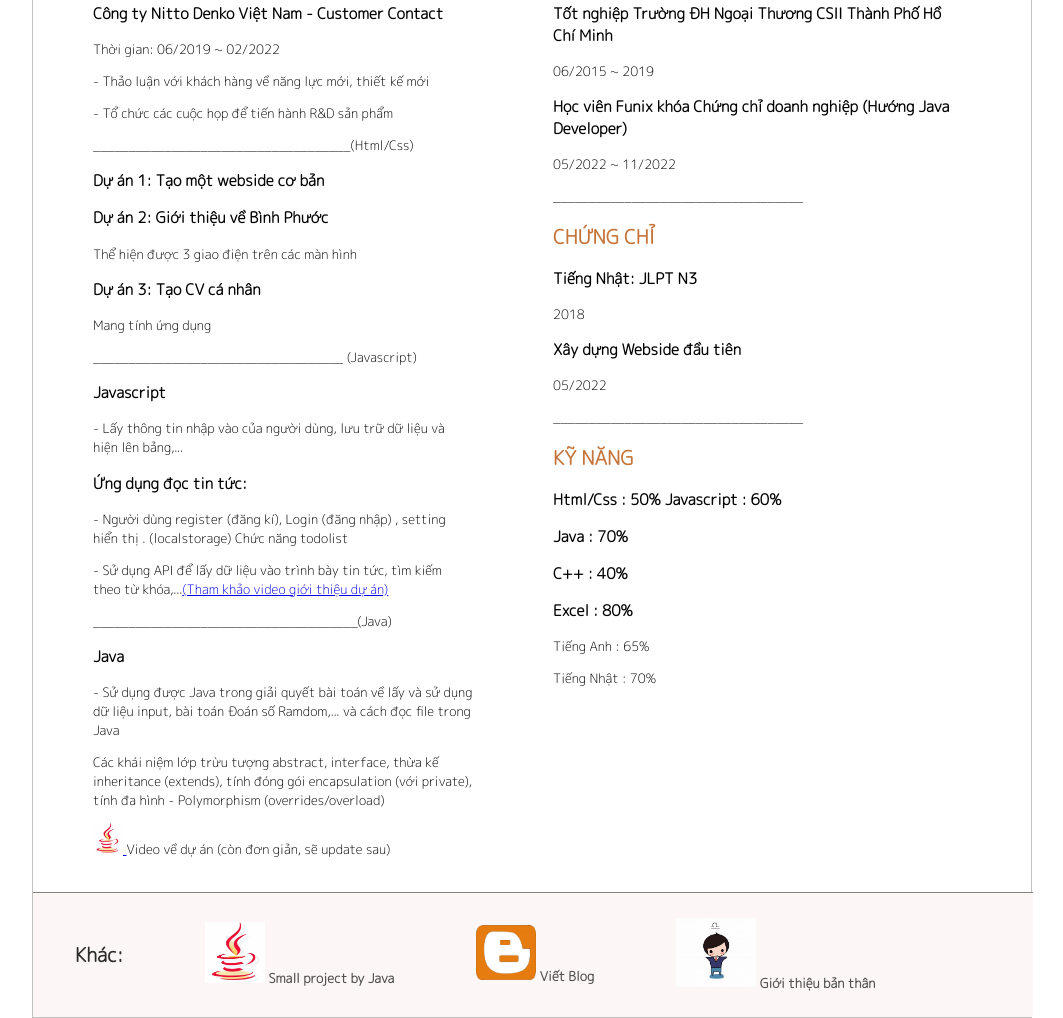
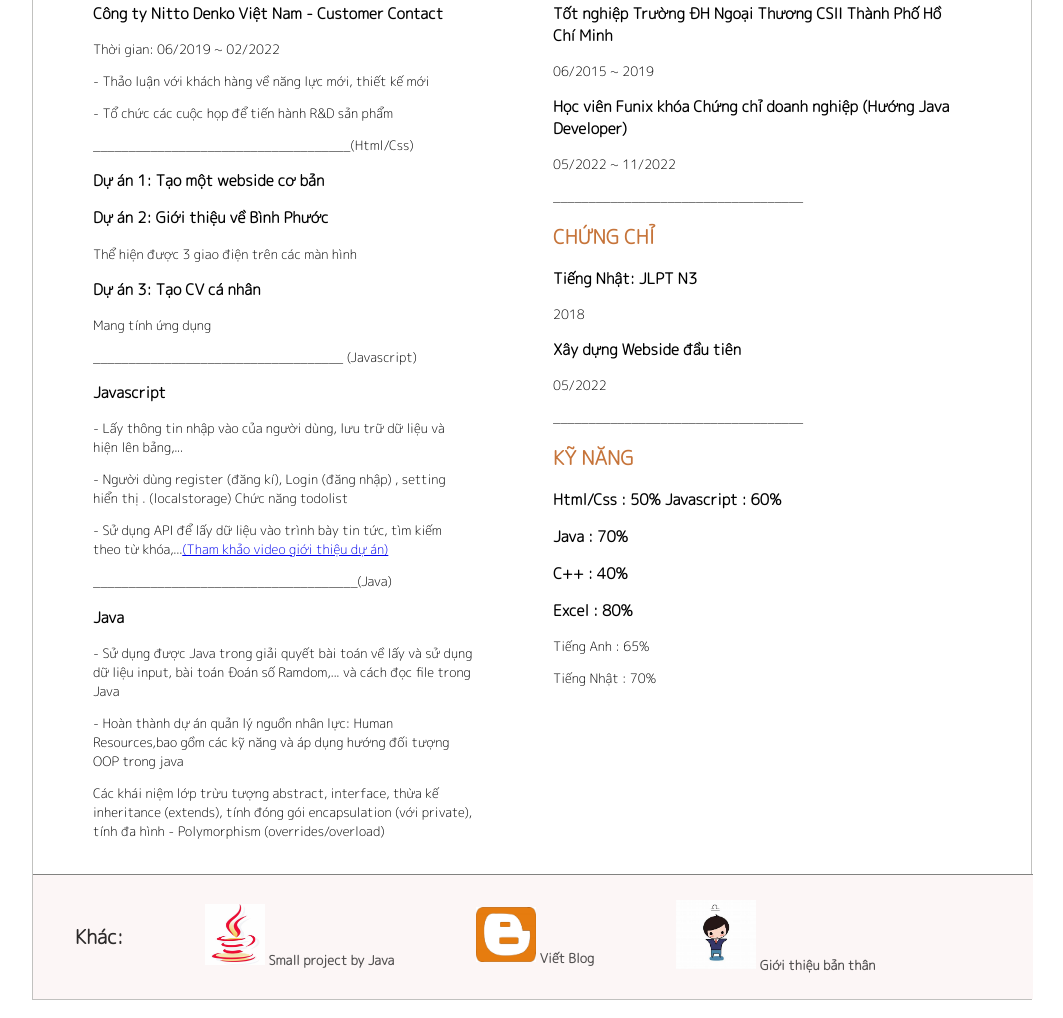
Before and after one commit to Nhungftu2/work, a plain HTML site: page index.html in a window 1280 px wide. Shown: the part 565-1583 px from the top of the page, without its empty margins (108-1171 px from the left). Drawn offline with Linux system fonts and the light colour scheme; a web font is replaced by a local one.

Commit message:
Update index.html

```diff
--- a/index.html
+++ b/index.html
@@ -105,7 +105,7 @@
             <!-- <p> Thời gian: 06/2022</p> -->
             <p> - Lấy thông tin nhập vào của người dùng, lưu trữ dữ liệu và hiện lên bảng,... </p>
 
-            <h3> Ứng dụng đọc tin tức: </h3>
+<!--             <h3> Ứng dụng đọc tin tức: </h3> -->
             <p> - Người dùng register (đăng kí), Login (đăng nhập) , setting hiển thị . (localstorage) Chức năng todolist</p>
 
             <p> - Sử dụng API để lấy dữ liệu vào trình bày tin tức, tìm kiếm theo từ khóa,...<a href="https://www.youtube.com/watch?v=e2TCRr7TDxE" target="_blank">(Tham khảo video giới thiệu dự án) </a>  </p>
@@ -115,9 +115,13 @@
                 - Sử dụng được Java trong giải quyết bài toán về lấy và sử dụng dữ liệu input,
                 bài toán Đoán số Ramdom,... và cách đọc file trong Java
             </p>
+            <p>
+                - Hoàn thành dự án quản lý nguồn nhân lực: Human Resources,bao gồm các kỹ năng và áp dụng hướng đối tượng OOP trong java
+            </p>
             <p> Các khái niệm lớp trừu tượng abstract, interface, thừa kế inheritance (extends), tính đóng gói encapsulation (với private), tính đa hình - Polymorphism (overrides/overload)</p>
-            <p> <a href="https://hanhphuctruockhiyeuaido.blogspot.com/2022/06/ca-nhan-bai-java-co-ban.html"   target="_blank"> <img
-                src="java.jpg" alt=" picture" width="30px"> </a> Video về dự án (còn đơn giản, sẽ update sau)</p>
+
+<!--             <p> <a href="https://hanhphuctruockhiyeuaido.blogspot.com/2022/06/ca-nhan-bai-java-co-ban.html"   target="_blank"> <img
+                src="java.jpg" alt=" picture" width="30px"> </a> Video về dự án (còn đơn giản, sẽ update sau)</p> -->
 
 
         </div>
```
